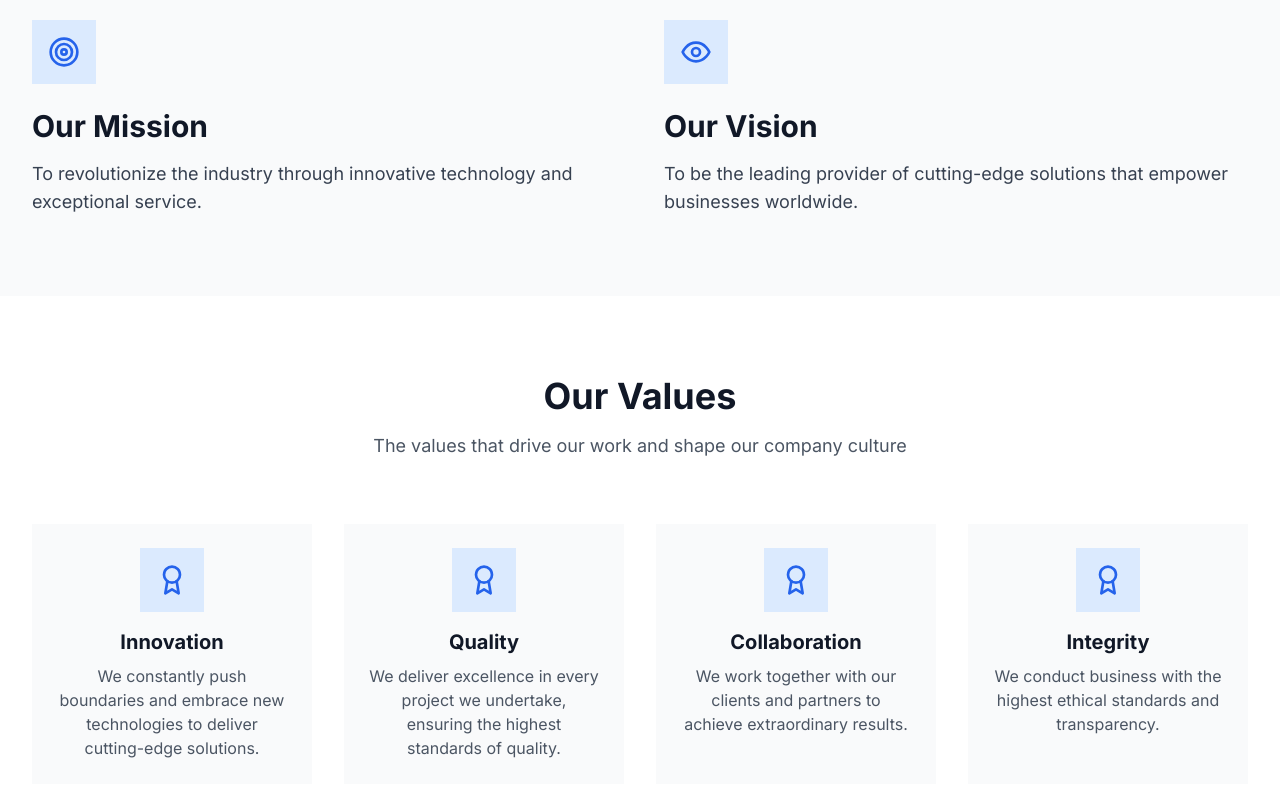
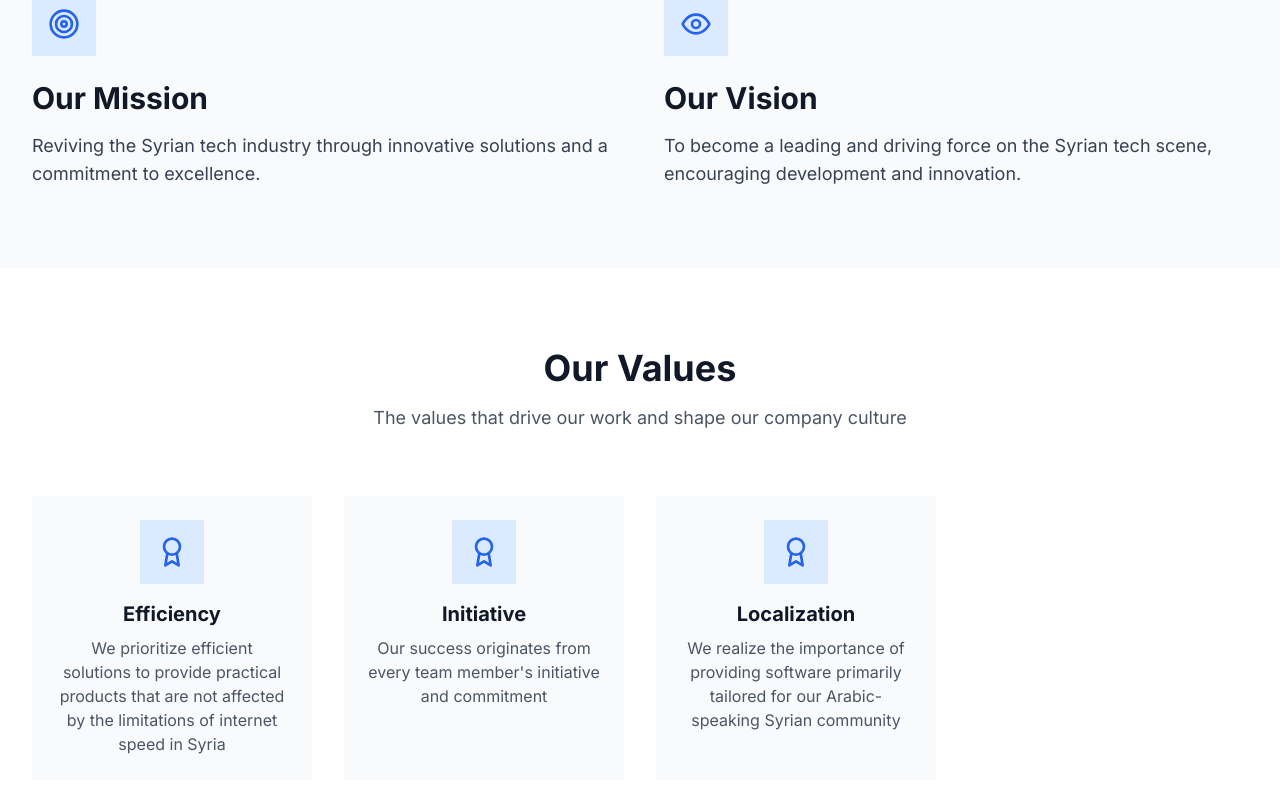
Before and after one commit to AbdullahAlz/etismoc, a Next.js app: page /en/about in a window 1280 px wide. Shown: the part 700-1500 px from the top of the page. Built offline with nearby package versions, Linux system fonts and the light colour scheme.

Commit message:
add real content

```diff
--- a/src/app/[locale]/page.tsx
+++ b/src/app/[locale]/page.tsx
@@ -216,8 +216,8 @@ export default function HomePage() {
           </h2>
           <p className="text-xl text-primary-100 dark:text-primary-200 mb-8 max-w-2xl mx-auto">
             {isRTL ?
-              'انضم إلى عملائنا الراضين واكتشف كيف يمكن لحلولنا أن تحول عملك' :
-              'Join our satisfied clients and discover how our solutions can transform your business'
+              'اتصل بنا و حقِّق أهدافك التقنية'
+              : 'Contact us and achieve your tech goals'
             }
           </p>
           <a
--- a/src/data/about.ts
+++ b/src/data/about.ts
@@ -1,3 +1,16 @@
+import { teardownCrashReporter } from "next/dist/build/swc";
+
+interface LocalizedText {
+  en: string;
+  ar: string;
+}
+
+interface ValueItem {
+  name: LocalizedText;
+  description: LocalizedText;
+  icon?: string;
+}
+
 export const aboutData = {
   whoWeAre: {
     title: {
@@ -5,69 +18,184 @@ export const aboutData = {
       ar: "من نحن"
     },
     description: {
-      en: "We are an ",
-      ar: "نحن شركة تكنولوجيا متطلعة للمستقبل مكرسة لتقديم حلول مبتكرة تمكن الشركات من الازدهار في العصر الرقمي. يجمع فريق الخبراء لدينا بين التكنولوجيا المتطورة والخبرة الصناعية لإنشاء حلول تحويلية."
+      en: "We are a team of passionate Syrian computer scientists, united by our shared mission to provide innovative solutions for a promising future. With expertise ranging from software development, Machine Learning to Cybersecurity, we bring unique perspectives for an Syrian era poised for growth and transformation",
+      ar: "نحن فريق من المطورين السوريين ذو شغف، تُوحِّدنا رسالتنا المشتركة لتقديم حلولٍ مبتكرةٍ لمستقبلٍ واعدٍ. ومن خلال خبرتنا في تطوير البرمجيات, الذكاء الإصطناعي والأمن السيبراني، نسعى لتوفير أفضل المنتجات لمستقبل مشرق في سوريا"
     },
     image: "/images/about-team.jpg",
     showMore: {
       en: "Show more",
-      ar: "اعرض المزيد"
+      ar: "عرض المزيد"
     }
   },
   fullStory: {
     mission: {
-      en: "To revolutionize the industry through innovative technology and exceptional service.",
-      ar: "إحداث ثورة في الصناعة من خلال التكنولوجيا المبتكرة والخدمة الاستثنائية."
+      en: "Reviving the Syrian tech industry through innovative solutions and a commitment to excellence.",
+      ar: "إحداث نهضة في التكنولوجيا السورية من خلال حلول مبتكرة والتزام بالتميز."
     },
     vision: {
-      en: "To be the leading provider of cutting-edge solutions that empower businesses worldwide.",
-      ar: "أن نكون المزود الرائد للحلول المتطورة التي تمكن الشركات في جميع أنحاء العالم."
+      en: "To become a leading and driving force on the Syrian tech scene, encouraging development and innovation.",
+      ar: "أن نصبح قوة رائدة ومحركة في مجال التكنولوجيا السورية، تشجيعاً على التطوير والابتكار."
     },
     story: {
-      en: "Founded with a vision to bridge the gap between innovative technology and practical business solutions, our company has grown from a small startup to a trusted partner for businesses worldwide. We believe in the power of technology to transform industries and create lasting value.",
-      ar: "تأسست شركتنا برؤية لسد الفجوة بين التكنولوجيا المبتكرة والحلول التجارية العملية، وقد نمت من شركة ناشئة صغيرة إلى شريك موثوق للشركات في جميع أنحاء العالم. نؤمن بقوة التكنولوجيا في تحويل الصناعات وخلق قيمة دائمة."
+      en: "Our startup was founded as soon as the promise of a new era in Syria became clear. We recognized the need for a strong technological foundation to support the rebuilding of our country",
+      ar: "تأسست شركتنا الناشئة مع ظهور فرصة جديدة لسوريا. أدركنا الحاجة إلى أساس تقني قوي لدعم إعادة بناء بلادنا"
     },
     values: [
       {
         name: {
-          en: "Innovation",
-          ar: "الابتكار"
+          en: "Efficiency",
+          ar: "الكفاءة"
         },
         description: {
-          en: "We constantly push boundaries and embrace new technologies to deliver cutting-edge solutions.",
-          ar: "نحن ندفع الحدود باستمرار ونتبنى التقنيات الجديدة لتقديم حلول متطورة."
-        }
+          en: "We prioritize efficient solutions to provide practical products that are not affected by the limitations of internet speed in Syria",
+          ar: "الأولوية  هي توفير منتجات عمليّة لا تتأثر بحدود سرعة الإنترنت في سوريا"
+        },
+        icon: "Zap"
       },
       {
         name: {
-          en: "Quality",
-          ar: "الجودة"
+          en: "Initiative",
+          ar: "المبادرة"
         },
         description: {
-          en: "We deliver excellence in every project we undertake, ensuring the highest standards of quality.",
-          ar: "نحن نقدم التميز في كل مشروع نقوم به، مما يضمن أعلى معايير الجودة."
-        }
+          en: "Our success originates from every team member's initiative and commitment",
+          ar: "نجاحنا ينطلق من مبادرة كل عضو في الفريق والتزامه"
+        },
+        icon: "Rocket"
       },
       {
         name: {
-          en: "Collaboration",
-          ar: "التعاون"
+          en: "Localization",
+          ar: "التوطين"
         },
         description: {
-          en: "We work together with our clients and partners to achieve extraordinary results.",
-          ar: "نعمل معاً مع عملائنا وشركائنا لتحقيق نتائج استثنائية."
-        }
-      },
-      {
-        name: {
-          en: "Integrity",
-          ar: "النزاهة"
+          en: "We realize the importance of providing software primarily tailored for our Arabic-speaking Syrian community",
+          ar: "ندرك أهمية توفير البرمجيات المخصصة بشكل أساسي لمجتمعنا السوري الناطق بالعربية"
         },
-        description: {
-          en: "We conduct business with the highest ethical standards and transparency.",
-          ar: "نمارس الأعمال بأعلى المعايير الأخلاقية والشفافية."
-        }
+        icon: "MapPin"
       }
     ]
-  }
+  },
+  team: [
+    {
+      name: {
+        en: "Mouhanad Derbas",
+        ar: "مهند درباس"
+      },
+      role: {
+        en: "Lead Backend Developer",
+        ar: "مطور رئيسي للواجهة الخلفية",
+      },
+      image: null,
+      bio: {
+        en: "Years of experience in backend development and maintaining complex systems",
+        ar: "سنوات من الخبرة في تطوير الجهة الخلفية وتَحْسِين الأنظمة المعقدة"
+      }
+    },
+    {
+      name: {
+        en: "Sami Alzein",
+        ar: "سامي الزين"
+      },
+      role: {
+        en: "Founder & CEO and Lead Developer",
+        ar: "مؤسس ومدير تنفيذي ومطوِّر رئيسي",
+      },
+      image: null,
+      bio: {
+        en: "An experienced software engineer with a talent for innovation",
+        ar: "مهندس برمجيات ذو خبرة واسعة و موهبة في الابتكار"
+      }
+    },
+    {
+      name: {
+        en: "Osaid Qattan",
+        ar: "أُسيد قطّان"
+      },
+      role: {
+        en: "Frontend Developer and Cybersecurity Specialist",
+        ar: "مطور واجهة أمامية ومتخصص في الأمن السيبراني",
+      },
+      image: null,
+      bio: {
+        en: "Highly experienced in frontend development, specialized in cybersecurity and web security",
+        ar: "ذو خبرة عالية في تطوير الواجهة الأمامية، متخصص في الأمن السيبراني وأمن الويب"
+      }
+    },
+    {
+      name: {
+        en: "Abdulaziz Qattan",
+        ar: "عبد العزيز قطّان"
+      },
+      role: {
+        en: "Frontend Developer and Cybersecurity Specialist",
+        ar: "مطور واجهة أمامية ومتخصص في الأمن السيبراني",
+      },
+      image: null,
+      bio: {
+        en: "Highly experienced in frontend development, specialized in cybersecurity and web security",
+        ar: "ذو خبرة عالية في تطوير الواجهة الأمامية، متخصص في الأمن السيبراني وأمن الويب"
+      }
+    },
+    {
+      name: {
+        en: "Mohammad Kheir Abdoh",
+        ar: "محمد خير عبده"
+      },
+      role: {
+        en: "Backend Developer and ...",
+        ar: "مطور واجهة خلفية و...",
+      },
+      image: null,
+      bio: {
+        en: "Robust knowledge in backend development and management of workflows",
+        ar: "معرفة قوية في تطوير الواجهة الخلفية وإدارة سير العمل"
+      }
+    },
+    {
+      name: {
+        en: "Abdulkader X",
+        ar: "عبد القادر إكس"
+      },
+      role: {
+        en: "Backend Developer and Database Specialist",
+        ar: "مطور واجهة خلفية ومتخصص في قواعد البيانات",
+      },
+      image: null,
+      bio: {
+        en: "Key experience in backend design and database management",
+        ar: "خبرة رئيسية في تصميم الواجهة الخلفية وإدارة قواعد البيانات"
+      }
+    },
+    {
+      name: {
+        en: "Mohammad Ali Qattan",
+        ar: "محمد علي قطّان"
+      },
+      role: {
+        en: "Frontend Developer and Cybersecurity Specialist",
+        ar: "مطور واجهة أمامية",
+      },
+      image: null,
+      bio: {
+        en: "Highly experienced in frontend development",
+        ar: "ذو خبرة عالية في تطوير الواجهة الأمامية، "
+      }
+    },
+    {
+      name: {
+        en: "Abdullah Alzein",
+        ar: "عبد الله الزين"
+      },
+      role: {
+        en: "Backend Developer Intern",
+        ar: "مطور واجهة خلفية متدرب",
+      },
+      image: null,
+      bio: {
+        en: "A promising intern with a strong foundation in backend technologies and specialization in ML",
+        ar: "متدرب واعد ذو أساس قوي في تقنيات الواجهة الخلفية وتخصص في الذكاء الاصطناعي"
+      }
+    },
+  ]
 };
```
